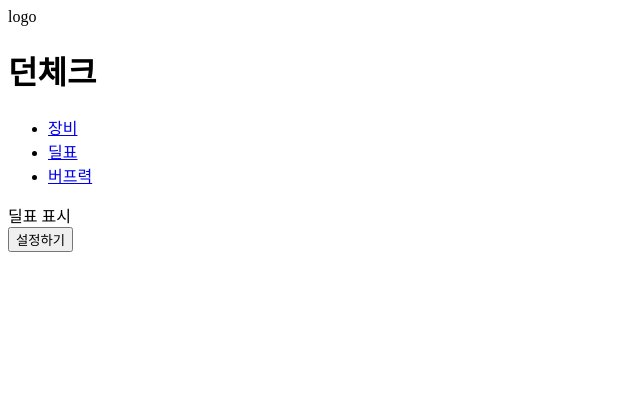
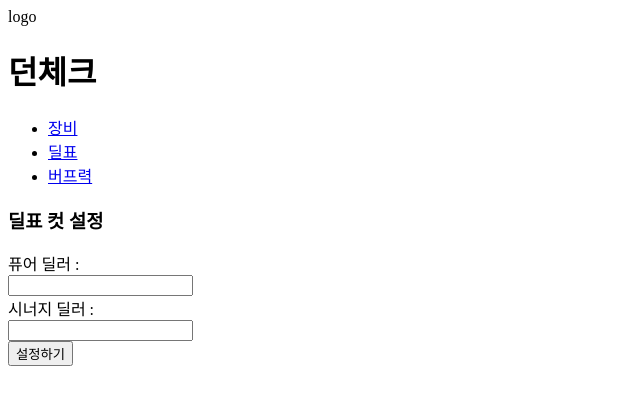
Before and after one commit to goldmembrane/DunCheck_Client, a React (Create React App) app: page /setting/damage in a window 1280 px wide. Shown: the top 404 px of the page, without its empty margins (0-640 px from the left). Built offline with nearby package versions, Linux system fonts and the light colour scheme.

Commit message:
make up damage.tsx file

```diff
--- a/src/settingOption/Damage.tsx
+++ b/src/settingOption/Damage.tsx
@@ -3,7 +3,21 @@ import * as React from 'react';
 const Damage = () => {
     return (
         <>
-            <div>딜표 표시</div>
+            <div className = "damageWrapBox">
+                <div className = "damageTitleBox">
+                    <h3>딜표 컷 설정</h3>
+                </div>
+                <div className = "damageContentBox">
+                    <div className = "pureDealerBox">
+                        <div className = "pureDealerLabel">퓨어 딜러 : </div>
+                        <input className = "pureDealerCut" type = "text" />
+                    </div>
+                    <div className = "synergyDealerBox">
+                        <div className = "synergyDealerLabel">시너지 딜러 : </div>
+                        <input className = "synergyDealerCut" type = "text" />
+                    </div>
+                </div>
+            </div>
         </>
     )
 }
```
